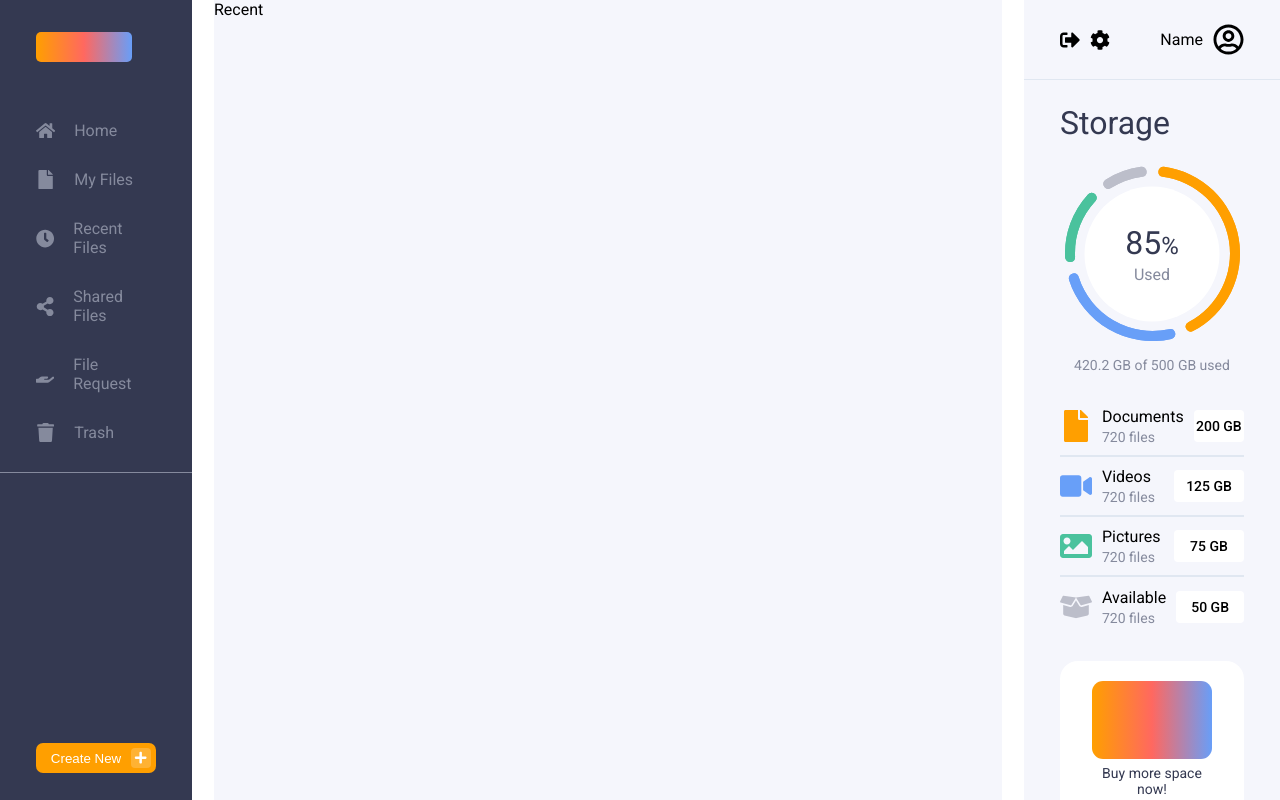
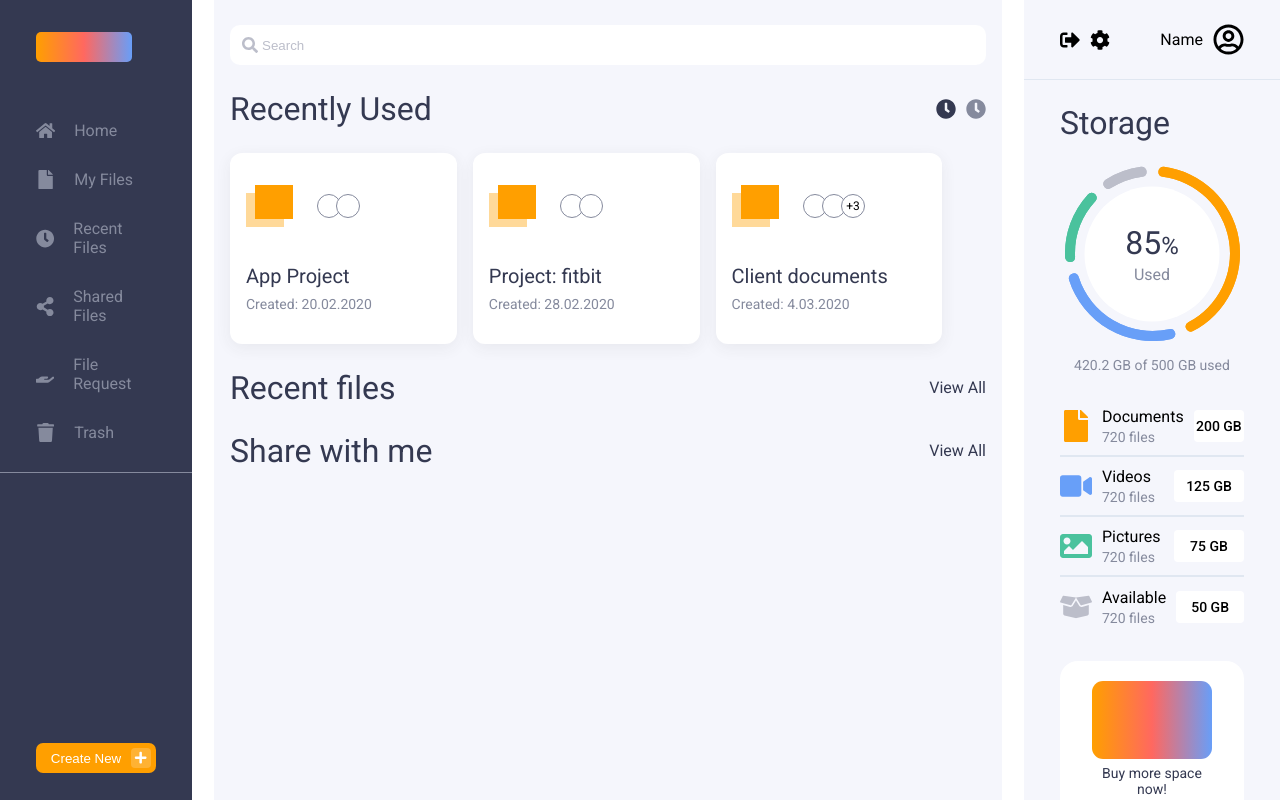
Before and after one commit to CalderonCG/CSS-Nerdery-Challenge, a React (Vite) app: page / in a window 1280 px wide. Built offline with nearby package versions, Linux system fonts and the light colour scheme.

Commit message:
:feat: add recently used section

```diff
--- a/src/components/Recent/Recent.scss
+++ b/src/components/Recent/Recent.scss
@@ -1,7 +1,40 @@
-@use '../../styles/global' as * ;
+@use "../../styles/global" as *;
 
-.recent{
-    flex: 1 1 auto;
-    height: 100%;
-    background-color: var(--section);
+.recent {
+  flex: 1 1 auto;
+  height: 100%;
+  background-color: var(--section);
+  padding: 25px 16px;
+  display: flex;
+  flex-direction: column;
+  gap: 25px;
+
+  &_header {
+    width: 100%;
+    display: flex;
+    justify-content: space-between;
+    align-items: center;
+    color: var(--font);
+
+    h1 {
+      font-weight: 400;
+    }
+
+    &_icons {
+      display: flex;
+      gap: 10px;
+      font-size: 20px;
+    }
+
+    &_icon {
+      color: var(--secondary_font);
+    }
+
+
+  }
+
+  &_used{
+    display: flex;
+    gap: 1rem;
+  }
 }
--- a/src/components/Recent/Recent.tsx
+++ b/src/components/Recent/Recent.tsx
@@ -1,8 +1,37 @@
-import './Recent.scss'
+import { FaClock } from "react-icons/fa";
+import SearchBar from "../SearchBar/SearchBar";
+import "./Recent.scss";
+import UsedCard from "../UsedCard/UsedCard";
 function Recent() {
   return (
-    <div className='recent'>Recent</div>
-  )
+    <div className="recent">
+      <SearchBar />
+      <div className="recent_header">
+        <h1>Recently Used</h1>
+        <div className="recent_header_icons">
+          <FaClock />
+          <FaClock className="recent_header_icon" />
+        </div>
+      </div>
+
+      <div className="recent_used">
+        <UsedCard name="App Project" date="20.02.2020" amount={2} />
+        <UsedCard name="Project: fitbit" date="28.02.2020" amount={2} />
+        <UsedCard name="Client documents" date="4.03.2020" amount={3} />
+      </div>
+
+      <div className="recent_header">
+        <h1>Recent files</h1>
+        <p>View All</p>
+      </div>
+
+
+      <div className="recent_header">
+        <h1>Share with me</h1>
+        <p>View All</p>
+      </div>
+    </div>
+  );
 }
 
-export default Recent
+export default Recent;
--- /dev/null
+++ b/src/components/SearchBar/SearchBar.scss
@@ -0,0 +1,29 @@
+@use "../../styles/global" as *;
+
+.searchbar {
+  width: 100%;
+  position: relative;
+
+  &_icon {
+    position: absolute;
+    top: 50%;
+    transform: translateY(-50%);
+    left: 12px;
+    color: #bcbeca;
+    pointer-events: none;
+  }
+
+  &_input {
+    width: 100%;
+    height: clamp(29px, 5vh, 40px);
+    padding: 0 2rem;
+    border: none;
+    outline: none;
+    border-radius: 10px;
+
+    &::placeholder {
+      color: #bcbeca;
+    }
+  }
+
+}
--- /dev/null
+++ b/src/components/SearchBar/SearchBar.tsx
@@ -0,0 +1,13 @@
+import { FaSearch } from 'react-icons/fa'
+import './SearchBar.scss'
+
+function SearchBar() {
+  return (
+    <div className='searchbar'>
+        <FaSearch className='searchbar_icon'/>
+        <input type="text" className='searchbar_input' placeholder='Search' />
+    </div>
+  )
+}
+
+export default SearchBar
--- /dev/null
+++ b/src/components/UsedCard/UsedCard.tsx
@@ -0,0 +1,29 @@
+import UsedCircles from "../UsedCircles/UsedCircles";
+import "./UserCard.scss";
+
+type UsedCardProps = {
+    name: string;
+    date: string;
+    amount: number;
+}
+
+function UsedCard({name, date, amount}: UsedCardProps) {
+  return (
+    <div className="used">
+      <div className="used_icons">
+        <div className="used_icons_squares">
+          <div className="used_icons_squares_back" />
+          <div className="used_icons_squares_main" />
+        </div>
+        <UsedCircles amount={amount}/>
+      </div>
+
+      <div className="used_data">
+        <h1>{name}</h1>
+        <p>Created: {date}</p>
+      </div>
+    </div>
+  );
+}
+
+export default UsedCard;
--- /dev/null
+++ b/src/components/UsedCard/UserCard.scss
@@ -0,0 +1,77 @@
+@use "../../styles/global" as *;
+
+.used {
+  width: clamp(159px, 30%, 250px);
+  aspect-ratio: 1/0.84;
+  background-color: white;
+  border-radius: 12px;
+  box-shadow: 0 4px 16px rgba(58, 58, 58, 0.07);
+  padding: 32px 16px;
+
+  display: flex;
+  flex-direction: column;
+  justify-content: space-between;
+
+  &_icons {
+    width: 100%;
+    display: flex;
+    align-items: center;
+    gap: 24px;
+
+    &_squares {
+      display: grid;
+      grid-auto-flow: column;
+      grid-template-columns: 1px;
+      &_main {
+        background-color: var(--primary);
+        width: clamp(35px, 3vw, 50px);;
+        aspect-ratio: 1.13 / 1;
+        margin-left: 8px;
+      }
+      &_back {
+        background-color: var(--primary_light);
+        width: clamp(35px, 3vw, 50px);;
+        aspect-ratio: 1.13 / 1;
+
+        margin-top: 8px;
+      }
+    }
+
+    &_circles {
+      display: grid;
+      grid-auto-flow: column;
+
+      &_circle {
+        width: 24px;
+        height: 24px;
+        border: 1px solid var(--secondary_font);
+        background-color: white;
+        border-radius: 100%;
+        margin-left: -5px;
+        font-size: 12px;
+        display: flex;
+        align-items: center;
+        justify-content: center;
+
+        &:first-child {
+          margin-left: 0px;
+        }
+      }
+    }
+  }
+
+  &_data {
+    display: grid;
+    gap: 8px;
+    h1 {
+      font-size: 20px;
+      font-weight: 400;
+      color: var(--font);
+    }
+    p {
+      font-size: 14px;
+      font-weight: 400;
+      color: var(--secondary_font);
+    }
+  }
+}
--- /dev/null
+++ b/src/components/UsedCircles/UsedCircles.scss
@@ -0,0 +1,20 @@
+    @use "../../styles/global" as *;
+
+    .used_icons_circles {
+
+      display: grid;
+      grid-auto-flow: column;
+
+      &_circle{
+        width: 24px;
+        height: 24px;
+        border: 1px solid var(--secondary_font);
+        background-color: white;
+        border-radius: 100%;
+        margin-left: -5px;
+
+        &:first-child{
+            margin-left: 0px ;
+        }
+      }
+    }
--- /dev/null
+++ b/src/components/UsedCircles/UsedCircles.tsx
@@ -0,0 +1,16 @@
+import "./UsedCircles.scss";
+
+function UsedCircles({ amount }: { amount: number }) {
+  return (
+    <div className="used_icons_circles">
+      <div className="used_icons_circles_circle" />
+      <div className="used_icons_circles_circle" />
+      {amount >= 3 &&
+      <div className="used_icons_circles_circle" >
+        <p>+3</p>
+      </div>}
+    </div>
+  );
+}
+
+export default UsedCircles;
```
